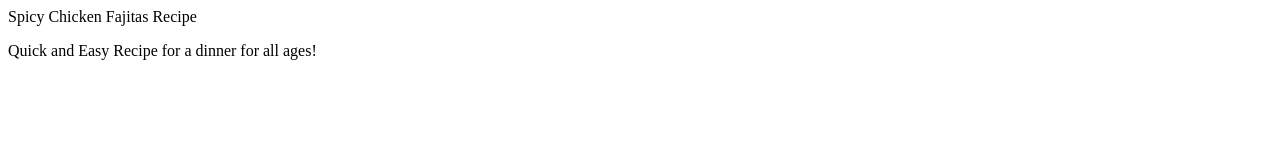
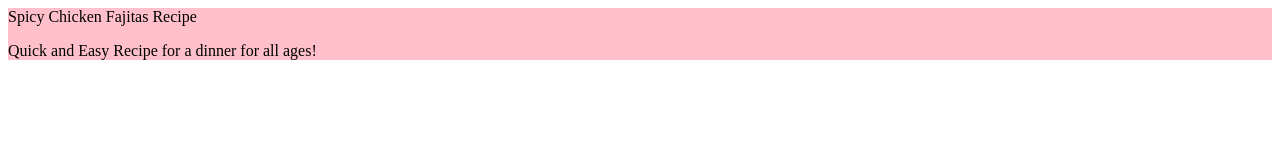
Before and after one commit to GabrielaZal/Fajita-Recipe-, a plain HTML site: page index.html in a window 1280 px wide. Drawn offline with Linux system fonts and the light colour scheme.

Commit message:
Update index.html

```diff
--- a/index.html
+++ b/index.html
@@ -9,6 +9,6 @@
 <title>Spicy Chicken Fajitas</title>
 <body>
 <!--BANNER-->
-<div class="container-fluid p-5 text-white text center" style="background-image: linear-gradient (red, yellow);
+<div class="container-fluid p-5 text-white text center" style="background-color:pink;" background-image: linear-gradient (red, yellow);
 <h1> Spicy Chicken Fajitas Recipe</h1>
 <p> Quick and Easy Recipe for a dinner for all ages!</p>
```
